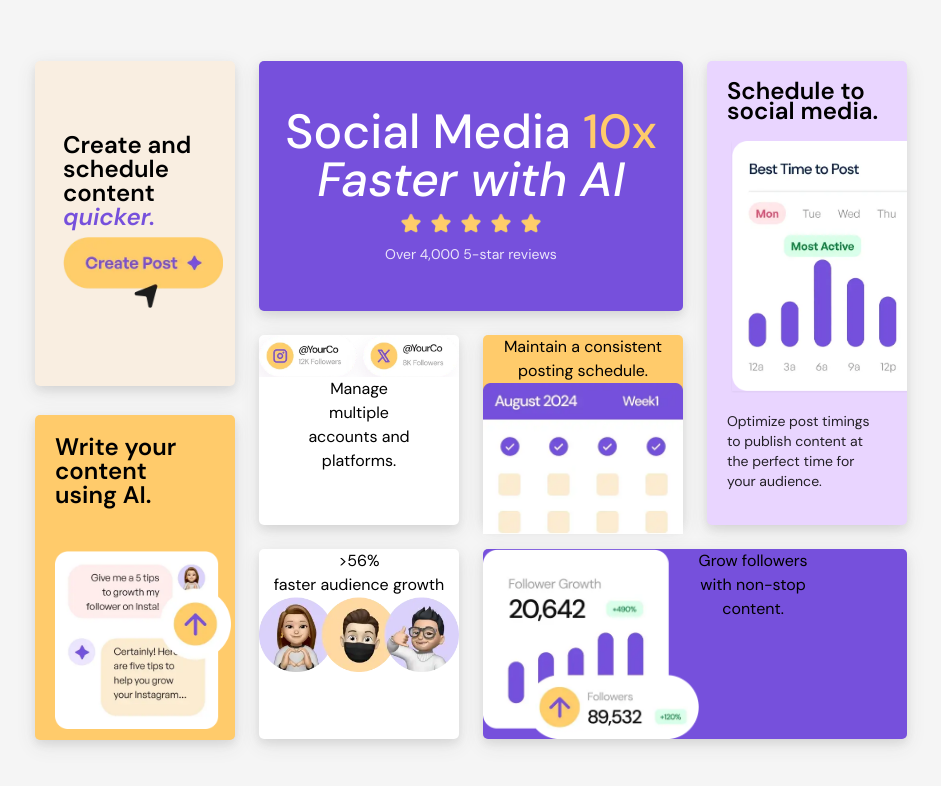
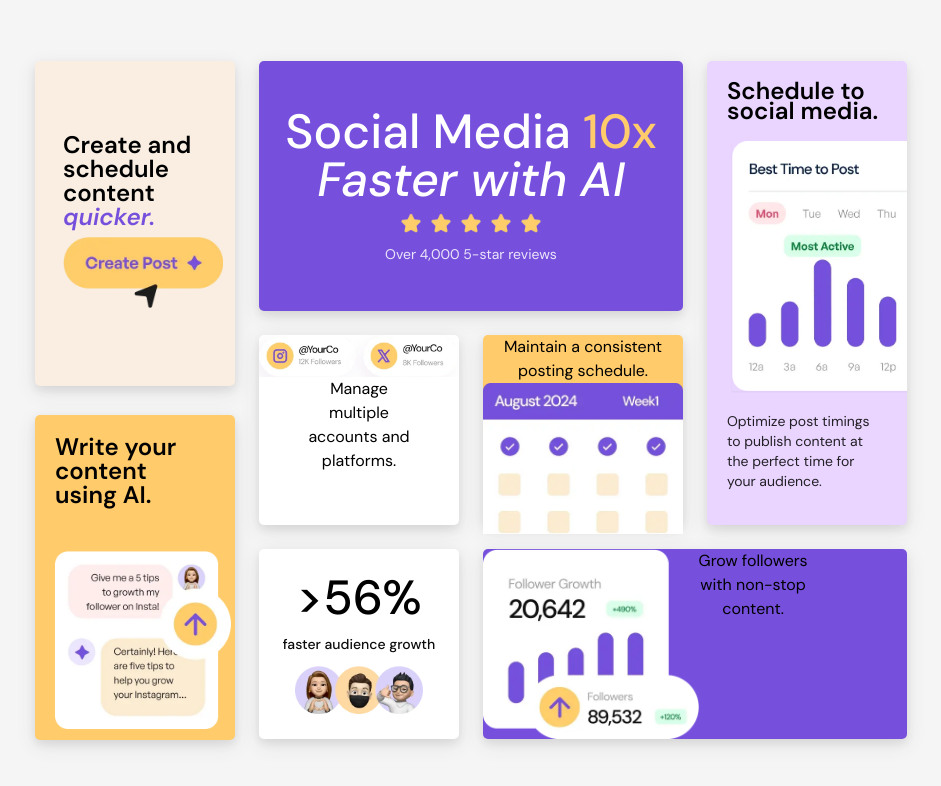
Before and after one commit to Maryiamreda/Bento-grid, a React (Vite) app: page / in a window 1280 px wide. Shown: the top 786 px of the page, without its empty margins (169-1110 px from the left). Built offline with nearby package versions, Linux system fonts and the light colour scheme.

Commit message:
audience-growth-card

```diff
--- a/src/App.tsx
+++ b/src/App.tsx
@@ -42,10 +42,10 @@ function App() {
         <img src='../public/assets/images/illustration-consistent-schedule.webp ' />
 
       </div>
-      <div className="bg-white row-start-3 col-start-2 ">
-        <h1>&gt;56%</h1>
-        <p>faster audience growth</p>
-        <img src='../public/assets/images/illustration-audience-growth.webp ' />
+      <div className="bg-white row-start-3 col-start-2 flex flex-col justify-center items-center gap-2">
+        <h1 className='font-medium text-5xl'>&gt;56%</h1>
+        <p className='text-sm font-medium opacity-95 p-1'>faster audience growth</p>
+        <img src='../public/assets/images/illustration-audience-growth.webp ' className='w-32 max-w-max' />
 
       </div>
 
```
